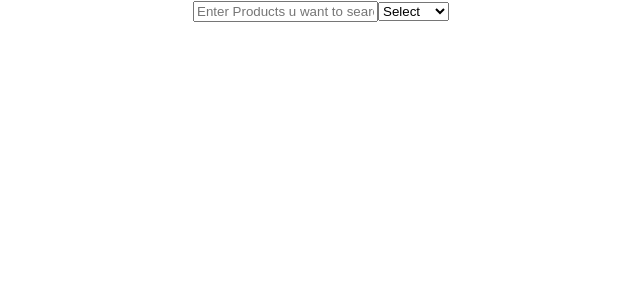
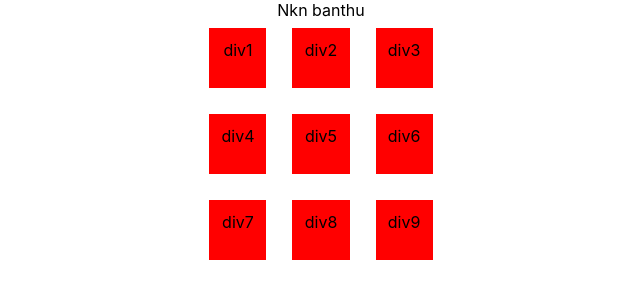
Before and after one commit to ManuKN/reactmachinecoding, a React (Create React App) app: page / in a window 1280 px wide. Shown: the top 300 px of the page, without its empty margins (319-959 px from the left). Built offline with nearby package versions, Linux system fonts and the light colour scheme.

Commit message:
added some more code

```diff
--- a/src/App.js
+++ b/src/App.js
@@ -1,21 +1,9 @@
-import { useState } from 'react';
+// import { useState } from 'react';
 import './App.css';
-import DebouncingRateLimiter from './component/DebouncingRateLimiter.jsx';
-import EmiCalulator from './component/EmiCalulator.jsx';
-import GridLights from './component/GridLights.jsx';
-import LikedList from './component/LikedList.jsx';
-import Pagination from './component/Pagination.jsx';
-import PromisesPlayground from './component/PromisesPlayground.jsx';
-import ThrottlingRateLimiter from './component/ThrottlingRateLimiter.jsx';
-import ValidationForm from './component/ValidationForm.jsx';
-import data from './data/dataArray.js';
-import Counter from './component/Counter.jsx';
-import React19 from './component/React19.jsx';
-import ReactOptimitic from './component/ReactOptimitic.jsx';
-import OTPLogin from './component/OTPLogin.jsx';
-import Debouncing from './component/Debouncing.jsx';
+
+import EventDelegation from './component/EventDelegation.jsx';
 function App() {
-  const [show, setShow] = useState("");
+  // const [show, setShow] = useState("");
   return (
     <div className='App' style={{ display: 'flex', justifyContent: 'center' }}>
       {/* <Pagination data={data} /> */}
@@ -28,9 +16,11 @@ function App() {
       {/* <button onClick={() => setShow(true)}>show</button>
       {show ? <Counter /> : <Counter />} */}
       {/* <React19 name={show} setName={setShow} /> */}
+      {/* <LikeButton postId={234214} initialLikes={8} /> */}
       {/* <ReactOptimitic /> */}
       {/* <OTPLogin /> */}
-      <Debouncing />
+      {/* <Debouncing /> */}
+      <EventDelegation />
     </div>
   );
 }
--- /dev/null
+++ b/src/component/EventDelegation.jsx
@@ -0,0 +1,66 @@
+import React, { useState } from 'react'
+
+function EventDelegation() {
+  const [isHovered, setIsHovered] = useState({
+    id: null,
+    ishover: false,
+    addeableValue: 1
+  });
+
+  const [noDivs, setNoDivs] = useState(
+    Array.from({ length: 9 }, (_, i) => ({
+      tagName: "",
+      content: null,
+      value: i + 1
+    }))
+  );
+
+
+  const updateContentForDivs = (i) => {
+    let shouldUpdate = false;
+    setNoDivs((prev) =>
+      prev.map((data, index) => {
+        if (i === index && !data.content) {
+          shouldUpdate = true;
+          return {
+            ...data,
+            content: isHovered.addeableValue,
+          };
+        }
+        return data;
+      })
+    );
+
+    if (shouldUpdate) {
+      setIsHovered((prev) => ({
+        ...prev,
+        addeableValue: prev.addeableValue + 1,
+      }));
+    }
+  };
+
+
+
+
+  console.log("noDivs", noDivs)
+
+  return (
+    <div>
+      Nkn banthu
+      <div style={{ display: "grid", gridTemplateColumns: "repeat(3 , 1fr)", gridTemplateRows: "repeat(3 , 1fr)", gap: "10px" }}>
+        {noDivs.map((data, i) => (
+          <div
+            onClick={() => updateContentForDivs(i)}
+            onMouseEnter={() => setIsHovered({ id: i, ishover: true })}
+            onMouseLeave={() => setIsHovered({ id: null, ishover: false })}
+            style={{ padding: "12px", backgroundColor: isHovered.ishover && isHovered.id === i ? "darkred" : "red", margin: "8px" }} key={i}>
+            div{data.value}
+            <p style={{ color: "green" }}>{data.content ?? ""}</p>
+          </div>
+        ))}
+      </div>
+    </div>
+  )
+}
+
+export default EventDelegation
--- a/src/component/GridLights.jsx
+++ b/src/component/GridLights.jsx
@@ -1,17 +1,9 @@
 import React, { useState } from 'react';
 
 function GridLights() {
-  let gridLights = [
-    { isActive: false },
-    { isActive: false },
-    { isActive: false },
-    { isActive: false },
-    { isActive: false },
-    { isActive: false },
-    { isActive: false },
-    { isActive: false },
-    { isActive: false },
-  ];
+  let gridLights = Array.from({ length: 9 }, () => ({
+    isActive: false
+  }))
   const [grid, setGrid] = useState(gridLights);
   const handleColoringBox = (index) => {
     setGrid((prev) =>
@@ -23,8 +15,9 @@ function GridLights() {
       setGrid((prev) =>
         prev.map((ele, i) => (index === i ? { ...ele, isActive: false } : ele))
       );
-    }, [3000]);
+    }, [1000]);
   };
+
   return (
     <div
       style={{
@@ -33,7 +26,7 @@ function GridLights() {
         alignItems: 'center',
       }}
     >
-      <p>shugfduhy</p>
+      <p>Grid layout</p>
       <div
         style={{
           display: 'grid',
--- a/src/component/PromisesPlayground.jsx
+++ b/src/component/PromisesPlayground.jsx
@@ -16,6 +16,7 @@ function PromisesPlayground() {
       resolve('Promise3 successfull');
     }, 2000);
   });
+
 
   const promises = [promise1, promise2, promise3];
 
--- a/src/component/React19.jsx
+++ b/src/component/React19.jsx
@@ -12,7 +12,7 @@ function React19(){
         return "Success";  // Return null on success
       } catch (err) {
         return 'An unexpected error occurred!';
-      }
+      } // how do u show if error occurred
     },
     null, // Initial state
   );
```
Also changed, not shown: src/component/Optimistic.jsx (added, +42 -0 lines).
